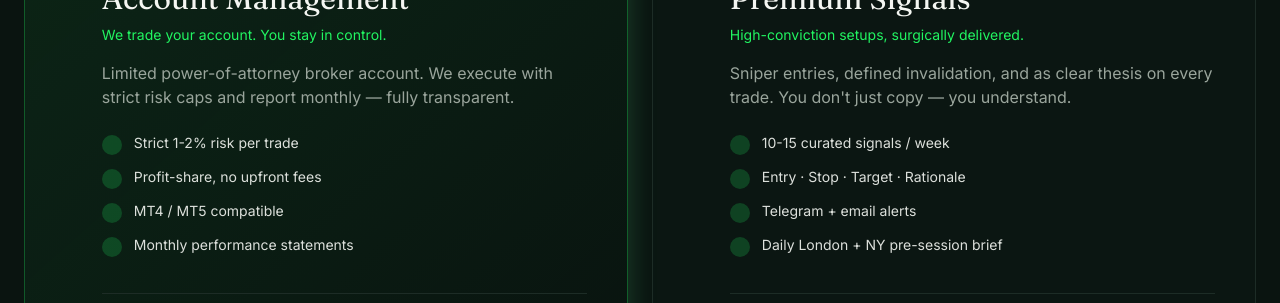
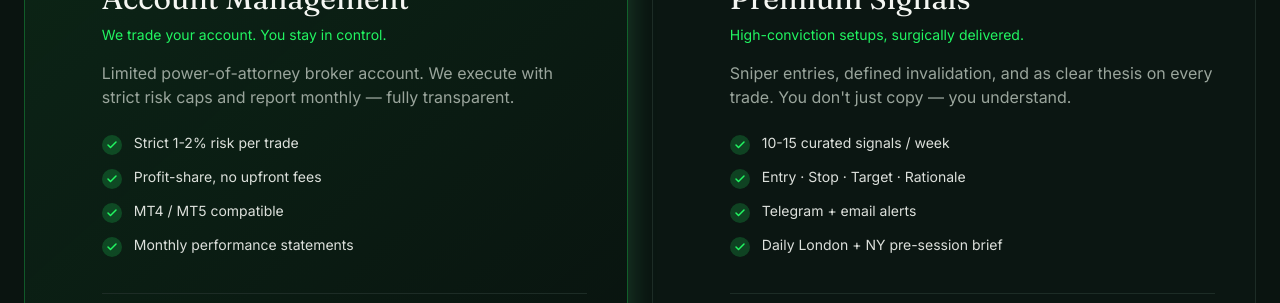
Before and after one commit to Sneakyorca/TradeWithNifemi, a React (Vite) app in the folder TradeWithNifemi/: page / in a window 1280 px wide. Shown: the part 1400-1703 px from the top of the page. Built offline with nearby package versions, Linux system fonts and the light colour scheme.

Commit message:
chore: update ServiceCard component

```diff
--- a/TradeWithNifemi/src/Components/UI/ServiceCard.jsx
+++ b/TradeWithNifemi/src/Components/UI/ServiceCard.jsx
@@ -1,3 +1,4 @@
+import { Check } from "lucide-react";
 const ServiceCard = () => {
   const Service = [
     {
@@ -87,7 +88,7 @@ const ServiceCard = () => {
                   className="text-sm text-foreground flex items-start gap-3"
                 >
                   <span className="mt-0.5 inline-flex h-5 w-5 items-center justify-center rounded-full bg-primary/20 text-primary">
-                    {/* <Check className="h-3 w-3" strokeWidth={3} /> */}
+                    <Check className="h-3 w-3" strokeWidth={3} />
                   </span>
                   <span className="text-foreground/90">{point}</span>
                 </li>
```
